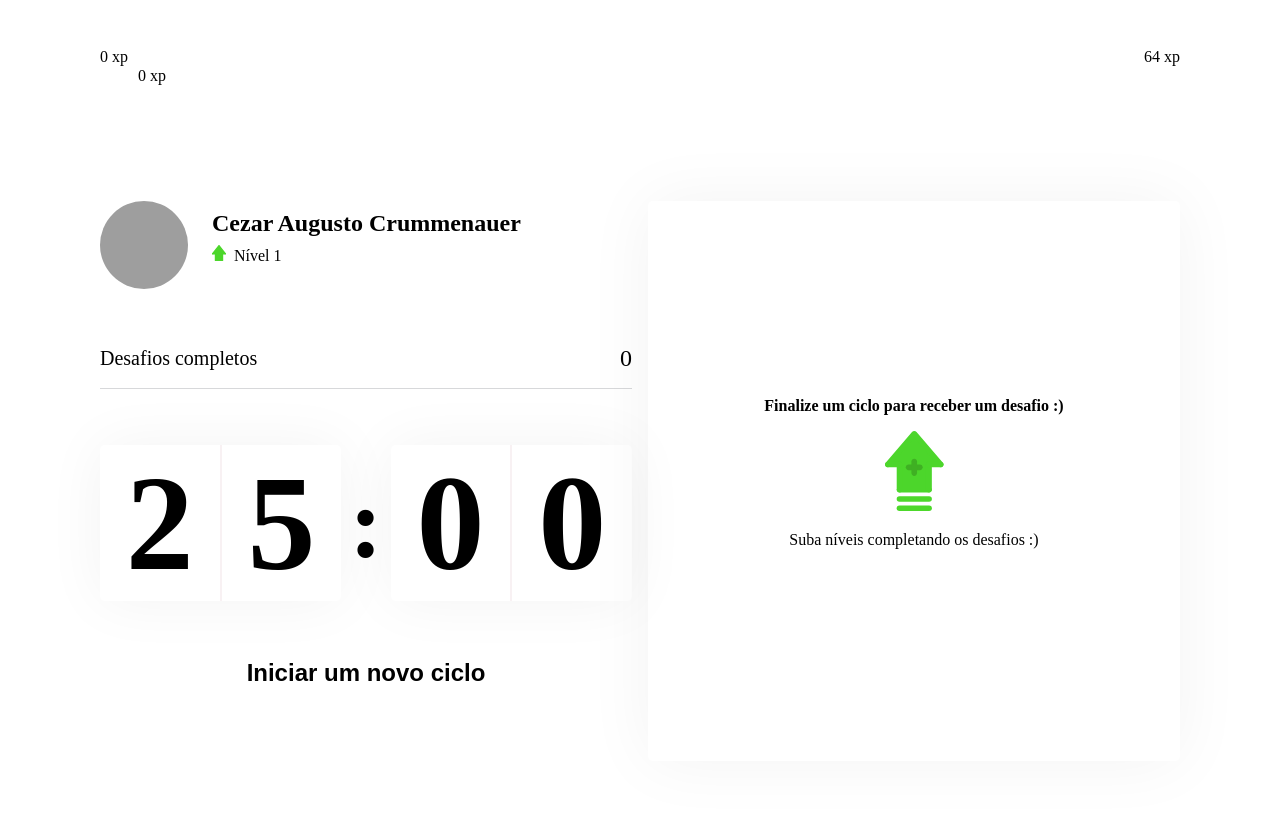
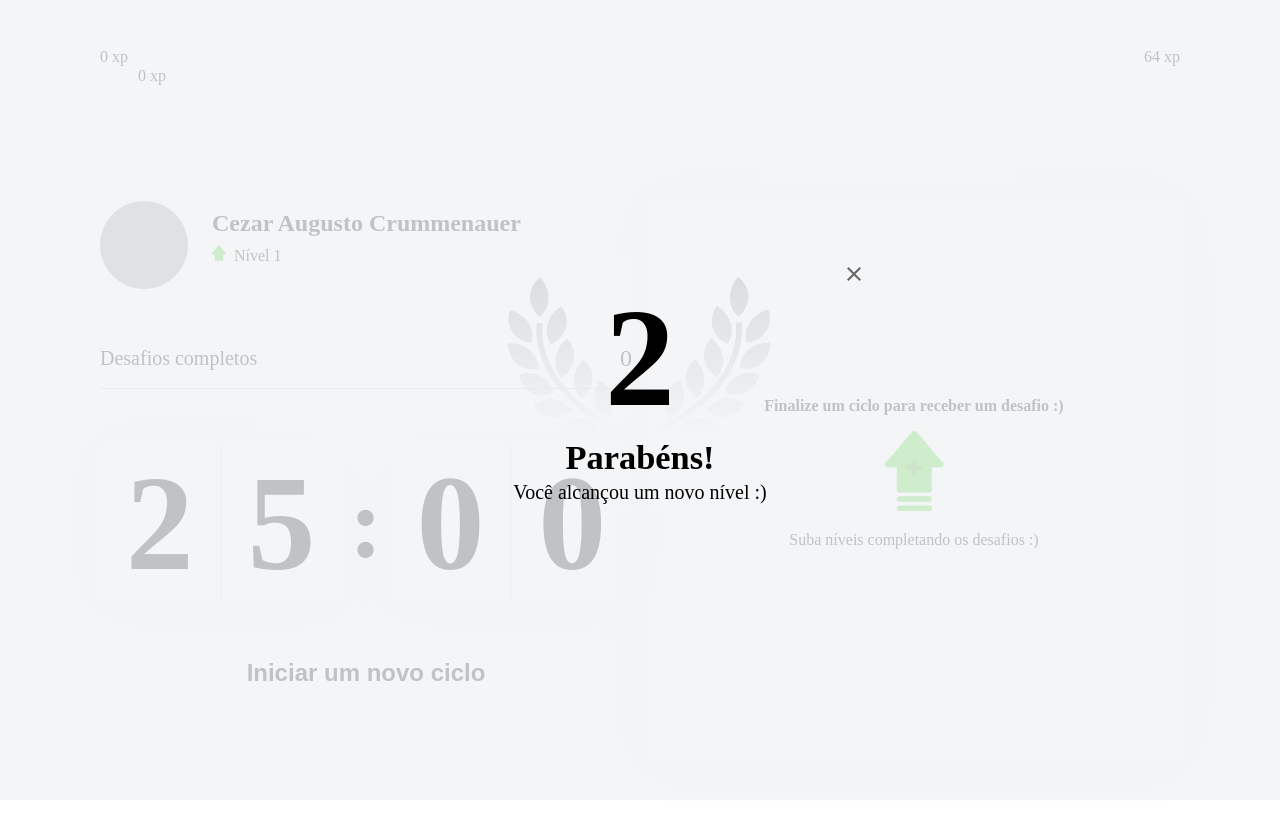
Before and after one commit to crummenauerca/MoveIt-React-NestJs-TypeScript, a Next.js app: page / in a window 1280 px wide. Shown: the top 834 px of the page. Built offline with nearby package versions, Linux system fonts and the light colour scheme; grey boxes are pictures that could not be loaded.

Commit message:
Creating and styling the level up modal

```diff
--- /dev/null
+++ b/src/components/LevelUpModal.tsx
@@ -0,0 +1,16 @@
+import styles from '../styles/components/LevelUpModal.module.css'
+
+export function LevelUpModal() {
+  return (
+    <div className={styles.overlay}>
+      <div className={styles.container}>
+        <header>2</header>
+        <strong>Parabéns!</strong>
+        <p>Você alcançou um novo nível :)</p>
+        <button type="button" onClick={() => {}}>
+          <img src="/icons/close.svg" alt="Ícone para fechar modal"/>
+        </button>
+      </div>
+    </div>
+  )
+}
--- a/src/contexts/ChallengesContext.tsx
+++ b/src/contexts/ChallengesContext.tsx
@@ -1,6 +1,7 @@
 import { createContext, ReactNode, useEffect, useState } from 'react'
 import challenges from '../../challenges.json'
 import Cookies from 'js-cookie'
+import { LevelUpModal } from '../components/LevelUpModal'
 
 interface Challenge {
   type: 'body' | 'eye';
@@ -97,6 +98,7 @@
       completeChallange
     }}>
       {children}
+      <LevelUpModal />
     </ChallengesContext.Provider>
   )
 }
--- /dev/null
+++ b/src/styles/components/LevelUpModal.module.css
@@ -0,0 +1,51 @@
+.overlay {
+  background: rgba(241, 243, 245, 0.8);
+  position: fixed;
+  top: 0;
+  bottom: 0;
+  left: 0;
+  right: 0;
+
+  display: flex;
+  align-items: center;
+  justify-content: center;
+}
+
+.container {
+  background: var(--white);
+  width: 100%;
+  max-width: 400px;
+  padding: 2rem 3rem;
+  border-radius: 5px;
+  box-shadow: 0 0 60 rgba(0, 0, 0, 0.05);
+  text-align: center;
+  position: relative;
+}
+
+.container header {
+  font-size: 8.75rem;
+  font-weight: 600;
+  color: var(--blue);
+  background: url("/icons/levelup.svg") no-repeat center;
+  background-size: contain;
+}
+
+.container strong {
+  font-size: 2.15rem;
+  color: var(--text);
+}
+
+.container p {
+  font-size: 1.25rem;
+  color: var(--text);
+  margin-top: 0.25rem;
+}
+
+.container button {
+  position: absolute;
+  right: 0.5rem;
+  top: 0.5rem;
+  background: transparent;
+  border: 0;
+
+}
```
